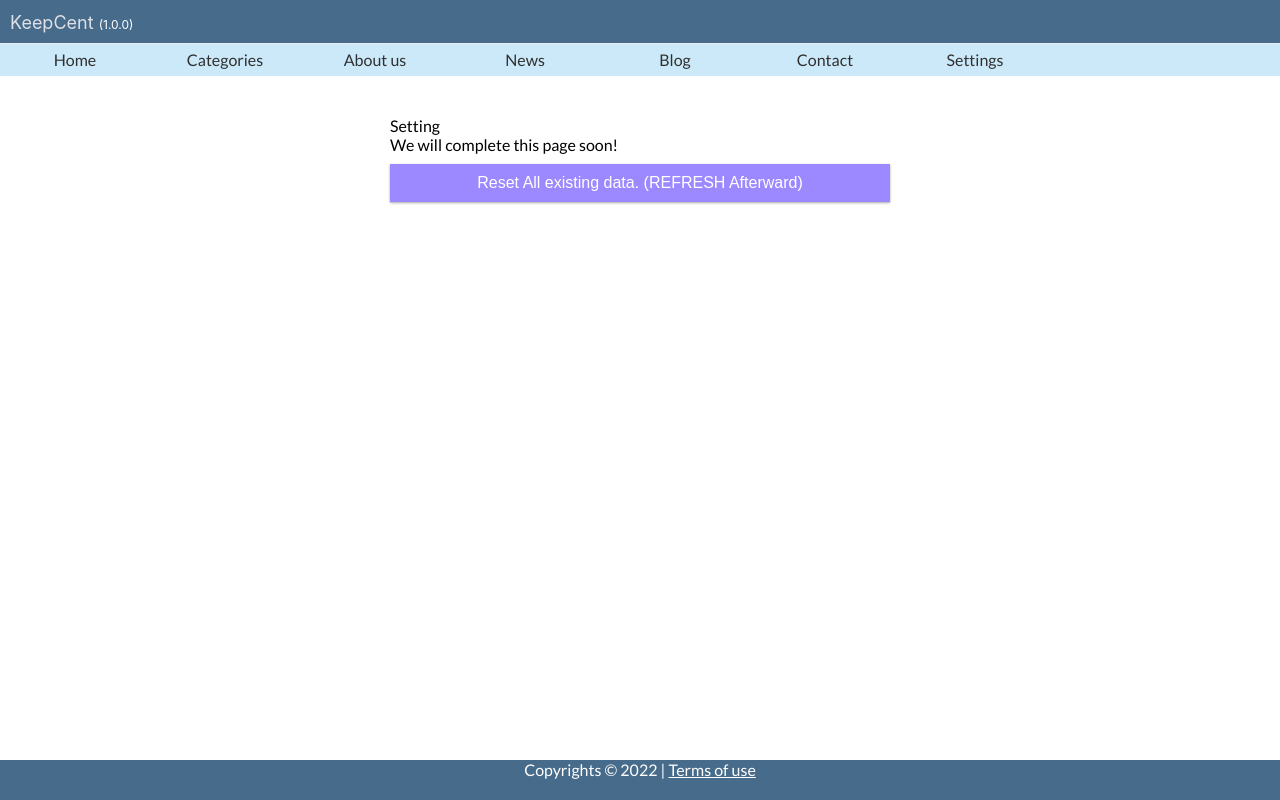
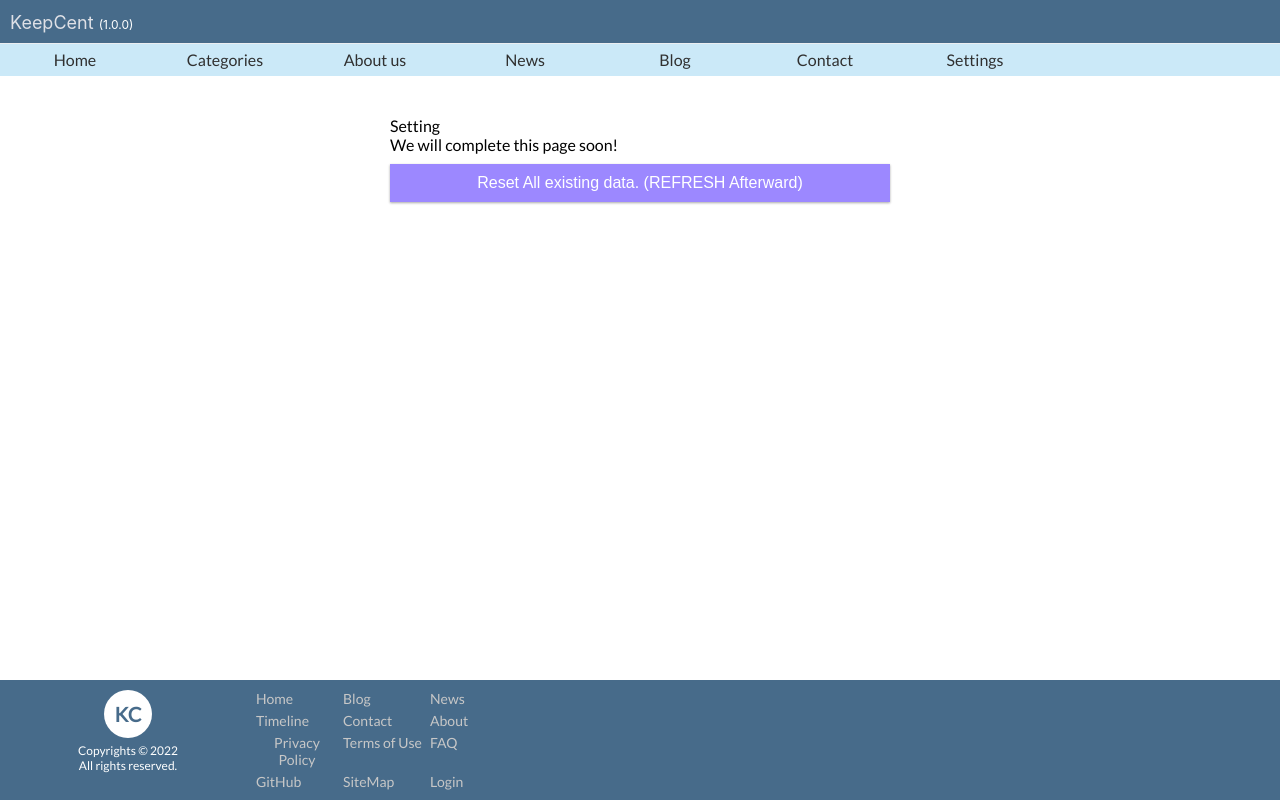
Before and after one commit to SiaExplains/keepcent, a React (Create React App) app: page /settings in a window 1280 px wide. Built offline with nearby package versions, Linux system fonts and the light colour scheme.

Commit message:
KC-1004 Enrich footer

```diff
--- /dev/null
+++ b/src/components/ColoredLogo.tsx
@@ -0,0 +1,22 @@
+export enum LogoSizes {
+  Tiny = 'tiny',
+  Small = 'small',
+  Meduim = 'meduim',
+  Large = 'large'
+}
+type ColoredLogoProp = {
+  size: LogoSizes;
+  color: string;
+  bkcolor: string;
+};
+const ColoredLogo = ({ size, color, bkcolor }: ColoredLogoProp) => {
+  return (
+    <div
+      className={`kc-colored-logo kc-colored-logo--${size}`}
+      style={{ color: color, backgroundColor: bkcolor }}>
+      KC
+    </div>
+  );
+};
+
+export default ColoredLogo;
--- a/src/components/Layout/Footer.tsx
+++ b/src/components/Layout/Footer.tsx
@@ -1,9 +1,34 @@
 import { Link } from 'react-router-dom';
+import ColoredLogo, { LogoSizes } from '../ColoredLogo';
 
 const Footer = () => {
   return (
     <div className="et-footer">
-      Copyrights &copy; 2022 | <Link to="/terms">Terms of use</Link>
+      <div className="copyright">
+        {/* <img src="/white-logo.png" /> */}
+        <ColoredLogo size={LogoSizes.Large} color="#476b8a" bkcolor="white" />
+        <div className="copyright-text">
+          Copyrights &copy; 2022 <br />
+          All rights reserved.
+        </div>
+      </div>
+
+      <div className="links">
+        <Link to="/">Home</Link>
+        <Link to="/blog">Blog</Link>
+        <Link to="/news">News</Link>
+        <Link to="/timeline">Timeline</Link>
+        <Link to="/contact">Contact</Link>
+        <Link to="/about">About</Link>
+        <Link to="/privacy-policy">Privacy Policy</Link>
+        <Link to="/terms">Terms of Use</Link>
+        <Link to="/faq">FAQ</Link>
+        <Link to="/github">GitHub</Link>
+        <Link to="/sitemap">SiteMap</Link>
+        <Link to="/login">Login</Link>
+      </div>
+      <div className="social"></div>
+      <div className="contact"></div>
     </div>
   );
 };
--- a/src/styles/app.scss
+++ b/src/styles/app.scss
@@ -8,6 +8,7 @@
   flex-direction: row;
   flex: 1;
   justify-content: center;
+  margin-bottom: 80px;
   &__center {
     display: flex;
     flex: 1;
--- /dev/null
+++ b/src/styles/components/colored-logo.scss
@@ -0,0 +1,34 @@
+.kc-colored-logo {
+  border-radius: 50%;
+  width: 40px;
+  height: 40px;
+  text-align: center;
+  background-color: red;
+  color: yellow;
+  display: flex;
+  justify-content: center;
+  align-items: center;
+  font-weight: 900;
+
+  &--tiny {
+    width: 16px;
+    height: 16px;
+    font-size: 8px;
+  }
+  &--small {
+    width: 24px;
+    height: 24px;
+    font-size: 12px;
+  }
+
+  &--meduim {
+    width: 32px;
+    height: 32px;
+    font-size: 16px;
+  }
+  &--large {
+    width: 48px;
+    height: 48px;
+    font-size: 20px;
+  }
+}
--- a/src/styles/components/components.scss
+++ b/src/styles/components/components.scss
@@ -4,3 +4,4 @@
 @import './footer.scss';
 @import './navigation.scss';
 @import './burger-menu.scss';
+@import './colored-logo.scss';
--- a/src/styles/components/footer.scss
+++ b/src/styles/components/footer.scss
@@ -2,16 +2,55 @@
   background-color: $secondary-110;
   position: fixed;
   bottom: 0;
-  height: 40px;
   width: 100%;
   color: white;
   text-align: center;
   vertical-align: middle;
+  display: flex;
   a {
-    color: white;
+    color: rgb(199, 199, 199);
+    text-decoration: none;
     &:hover {
-      background-color: white;
-      color: blue;
+      color: rgb(255, 255, 255);
     }
   }
+  & > * {
+    // border: 1px solid white;
+    margin-top: 10px;
+    margin-bottom: 10px;
+  }
+
+  .copyright {
+    flex: 1;
+    font-size: $et-font-xs;
+    display: flex;
+    flex-direction: column;
+    justify-content: center;
+    align-items: center;
+    img {
+      width: 32px;
+      height: 32px;
+    }
+    .copyright-text {
+      margin-top: 5px;
+      flex: 1;
+    }
+  }
+  .links {
+    font-size: $et-font-sm;
+    flex: 1;
+    display: grid;
+    grid-template-columns: 1fr 1fr 1fr;
+    grid-template-rows: 1fr;
+    gap: 5px 5px;
+    a {
+      justify-self: start;
+    }
+  }
+  .social {
+    flex: 2;
+  }
+  .contact {
+    flex: 1;
+  }
 }
```
Also changed, not shown: public/white-logo.png (added).
